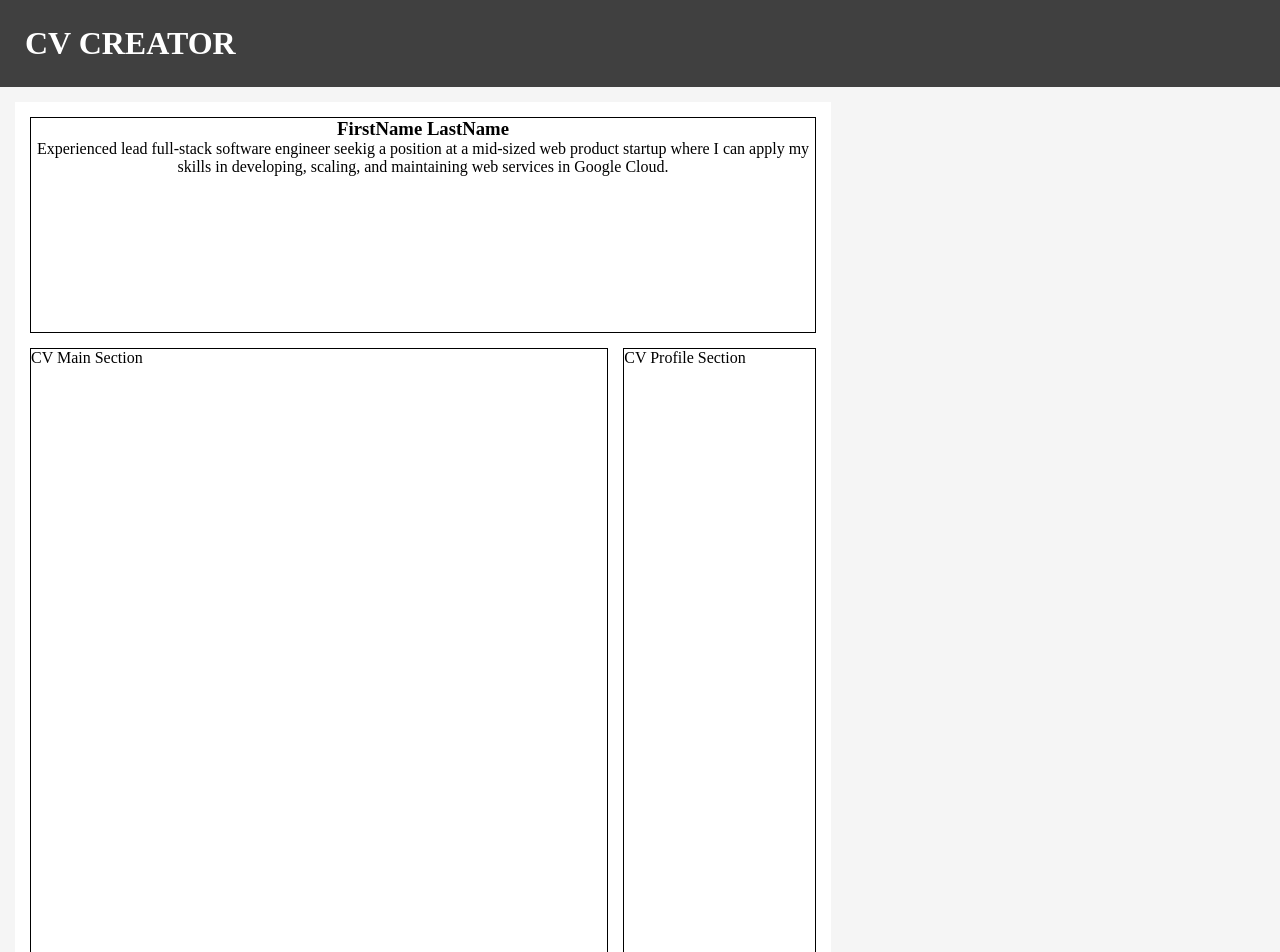
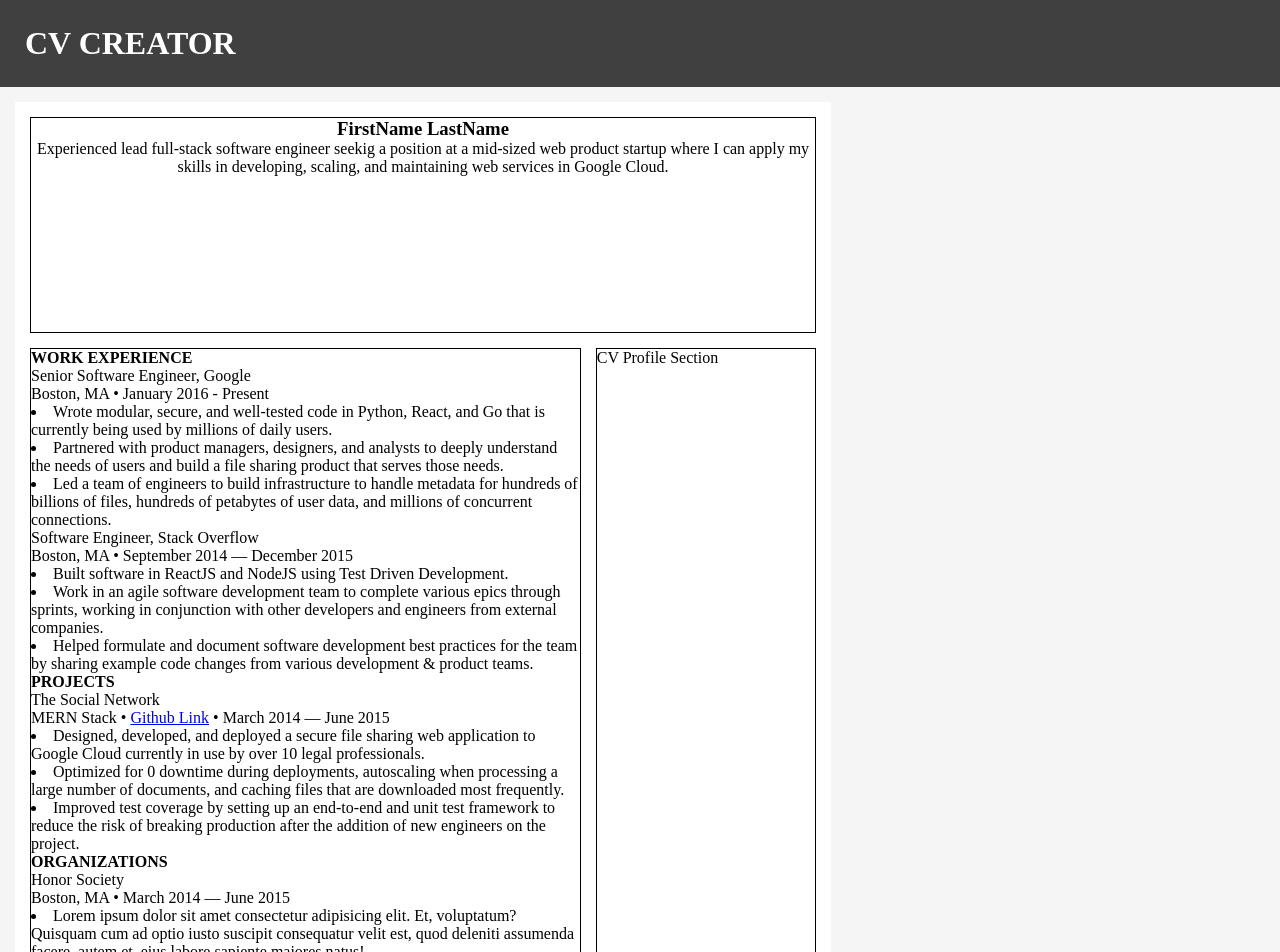
Before and after one commit to calvinguyen/cv-application, a React (Vite) app: page / in a window 1280 px wide. Shown: the top 952 px of the page. Built offline with nearby package versions, Linux system fonts and the light colour scheme.

Commit message:
Setup CVMain child and card structure

```diff
--- a/src/assets/css/CVForm.css
+++ b/src/assets/css/CVForm.css
@@ -1,5 +1,9 @@
 #cv-form > * {
   border: 1px solid black;
+}
+
+ul {
+  list-style-position: inside;
 }
 
 #cv-form {
@@ -8,7 +12,7 @@
   height: 1124px;
   width: 816px;
   display: grid;
-  grid-template-columns: 3fr 1fr;
+  grid-template-columns: 5fr 2fr;
   grid-template-rows: 1fr 4fr;
   gap: 15px;
 }
--- a/src/components/CVForm/CVMain.jsx
+++ b/src/components/CVForm/CVMain.jsx
@@ -1,9 +1,17 @@
+import Experiences from './Main/Experiences';
+import Projects from './Main/Projects';
+import Organizations from './Main/Organizations';
+
 const CVMain = () => {
   return (
     <section id="cv-main">
-      CV Main Section
+      <Experiences />
+
+      <Projects />
+
+      <Organizations />
     </section>
-  )
-}
+  );
+};
 
-export default CVMain
+export default CVMain;
--- /dev/null
+++ b/src/components/CVForm/Main/Experiences.jsx
@@ -0,0 +1,48 @@
+const Experiences = () => {
+  return (
+    <section className="experiences">
+      <h1 className="section-title">WORK EXPERIENCE</h1>
+
+      {/* Experience Card goes here */}
+      <div className="card">
+        <p className="card-title company">Senior Software Engineer, Google</p>
+        <p className="card-subtitle">Boston, MA &#8226; January 2016 - Present</p>
+        <ul className="card-description">
+          <li>
+              Wrote modular, secure, and well-tested code in Python, React, and Go that is currently being
+              used by millions of daily users.
+          </li>
+          <li>
+            Partnered with product managers, designers, and analysts to deeply understand the needs of users
+            and build a file sharing product that serves those needs.
+          </li>
+          <li>
+            Led a team of engineers to build infrastructure to handle metadata for hundreds of billions of files,
+            hundreds of petabytes of user data, and millions of concurrent connections.
+          </li>
+        </ul>
+      </div>
+
+      <div className="card">
+        <p className="card-title company">Software Engineer, Stack Overflow</p>
+        <p className="card-subtitle">Boston, MA &#8226; September 2014 — December 2015</p>
+        <ul className="card-description">
+          <li>
+            Built software in ReactJS and NodeJS using Test Driven Development.
+          </li>
+          <li>
+            Work in an agile software development team to complete various epics through sprints,
+            working in conjunction with other developers and engineers from external companies.
+          </li>
+          <li>
+            Helped formulate and document software development best practices for the team by
+            sharing example code changes from various development & product teams.
+          </li>
+        </ul>
+      </div>
+
+    </section>
+  );
+};
+
+export default Experiences;
--- a/src/components/CVForm/Main/Organizations.jsx
+++ b/src/components/CVForm/Main/Organizations.jsx
@@ -0,0 +1,27 @@
+const Organizations = () => {
+  return (
+    <section className="organizations">
+      <h1 className="section-title">ORGANIZATIONS</h1>
+
+      {/* Organization Card goes here */}
+      <div className="card">
+        <p className="card-title">Honor Society</p>
+        <p className="card-subtitle">Boston, MA &#8226; March 2014 — June 2015</p>
+        <ul className="card-description">
+          <li>
+            Lorem ipsum dolor sit amet consectetur adipisicing elit. Et, voluptatum? Quisquam
+            cum ad optio iusto suscipit consequatur velit est, quod deleniti assumenda facere,
+            autem et, eius labore sapiente maiores natus!
+          </li>
+          <li>
+            Lorem ipsum dolor sit amet consectetur adipisicing elit. Et, voluptatum? Quisquam
+            cum ad optio iusto suscipit consequatur velit est, quod deleniti assumenda facere,
+            autem et, eius labore sapiente maiores natus!
+          </li>
+        </ul>
+      </div>
+    </section>
+  );
+};
+
+export default Organizations;
--- a/src/components/CVForm/Main/Projects.jsx
+++ b/src/components/CVForm/Main/Projects.jsx
@@ -0,0 +1,33 @@
+const Projects = () => {
+  return (
+    <section className="projects">
+      <h1 className="section-title">PROJECTS</h1>
+
+      {/* Project Card goes here */}
+      <div className="card">
+        <p className="card-title">The Social Network</p>
+        <p className="card-subtitle">
+          MERN Stack &#8226; {' '}
+          <a href="#cv-main" className="project-link">Github Link</a> &#8226;
+          March 2014 — June 2015
+        </p>
+        <ul className="card-description">
+          <li>
+            Designed, developed, and deployed a secure file sharing web application to Google Cloud
+            currently in use by over 10 legal professionals.
+          </li>
+          <li>
+            Optimized for 0 downtime during deployments, autoscaling when processing a large number
+            of documents, and caching files that are downloaded most frequently.
+          </li>
+          <li>
+            Improved test coverage by setting up an end-to-end and unit test framework to reduce the
+            risk of breaking production after the addition of new engineers on the project.
+          </li>
+        </ul>
+      </div>
+    </section>
+  );
+};
+
+export default Projects;
```
Also changed, not shown: src/components/CVForm/Main/ExperienceCard.jsx (added, +24 -0 lines), src/components/CVForm/Main/OrganizationCard.jsx (added), src/components/CVForm/Main/ProjectCard.jsx (added), src/components/CVForm/Main/Work.jsx (deleted).
